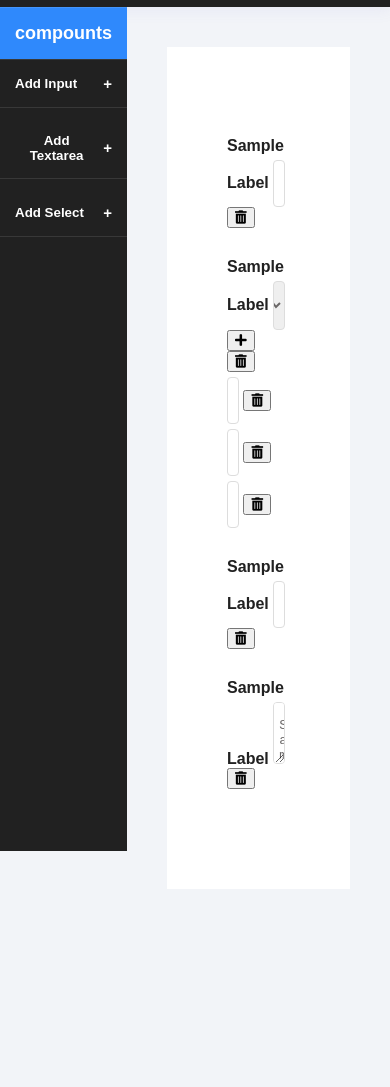
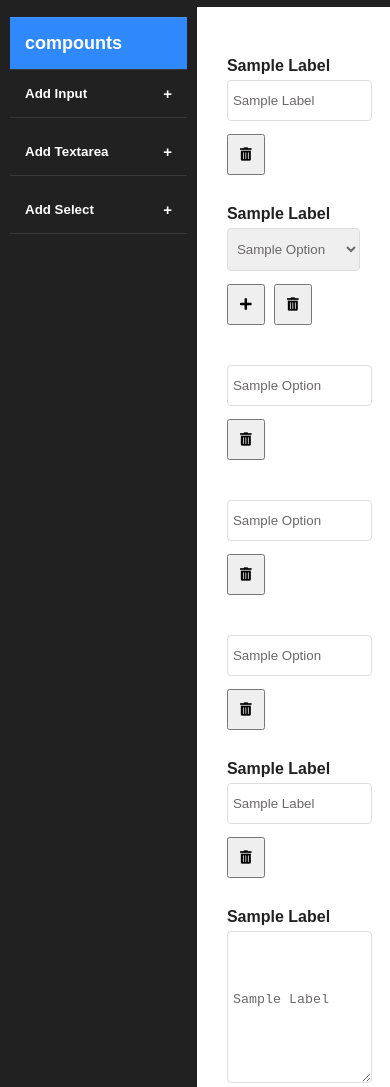
Before and after one commit to amolraut474/-visual-form, a plain HTML site: page index.html in a window 390 px wide. Shown: the part 64-1151 px from the top of the page. Before the commit the page ends 993 px from the top, so only its background shows below. Drawn offline with Linux system fonts and the light colour scheme.

Commit message:
Update index.html

```diff
--- a/index.html
+++ b/index.html
@@ -67,6 +67,7 @@
             flex-grow: 1;
             padding: 40px;
             box-sizing: border-box;
+            background: #f2f4f8;
         }
 
         #formBuilder {
@@ -81,7 +82,7 @@
             padding: 10px;
 
             cursor: move;
-            /* Indicates that you can drag the field */
+
         }
 
         input,
@@ -90,7 +91,7 @@
             width: calc(100% - 100px);
             padding: 5px;
             margin-top: 5px;
-            padding: 15px 5px;
+            padding: 12px 5px;
             border: 1px solid #ddd;
             border-radius: 4px;
             color: #6b6868;
@@ -102,6 +103,8 @@
 
         .container {
             display: flex;
+            background: #212121;
+
         }
 
         button#saveForm {
@@ -136,6 +139,72 @@
             font-weight: 700;
             color: #212121;
         }
+
+        input[type="text"] {
+            margin-top: 40px;
+        }
+
+        textarea {
+            padding: 60px 5px;
+        }
+
+        button.delete-btn {
+            padding: 11px;
+        }
+
+        .Add-btn {
+            padding: 11px;
+        }
+
+        div#\36 80cff8d-c7f9-40be-8767-e3d6ba420952 {
+            position: relative;
+        }
+
+        div#\36 80cff8d-c7f9-40be-8767-e3d6ba420952 .delete-btn {
+            position: absolute;
+            top: 34px;
+            right: 50px;
+        }
+
+        @media only screen and (max-width: 600px) {
+
+
+            #sidebar {
+                width: 100%;
+                padding: 10px;
+            }
+
+            #content {
+                padding: 0px;
+            }
+
+            #formBuilder {
+                padding: 40px 20px;
+            }
+
+            .field {
+                padding: 10px;
+            }
+
+            input,
+            select,
+            textarea {
+                width: calc(100%);
+            }
+
+            button#saveForm {
+                padding: 10px 30px;
+            }
+
+            button.delete-btn {
+                margin-top: 13px;
+            }
+
+            div#\36 80cff8d-c7f9-40be-8767-e3d6ba420952 .delete-btn {
+                top: 184px;
+                right: 105px;
+            }
+        }
     </style>
 </head>
 
@@ -160,7 +229,7 @@
     </div>
     <script>
         let formData = [
-            // Initial sample data provided by you in JSON
+
             { id: "c0ac49c5-871e-4c72-a878-251de465e6b4", type: "input", label: "Sample Label", placeholder: "Sample placeholder" },
             { id: "146e69c2-1630-4a27-9d0b-f09e463a66e4", type: "select", label: "Sample Label", options: ["Sample Option", "Sample Option", "Sample Option"] },
             { id: "45002ecf-85cf-4852-bc46-529f94a758f5", type: "input", label: "Sample Label", placeholder: "Sample Placeholder" },
@@ -179,7 +248,7 @@
                 fieldDiv.innerHTML = `
                     <label>${element.label}</label>
                     ${renderInput(element)}
-                    <button onclick="deleteElement('${element.id}')"><i class="fas fa-trash-alt"></i></button>
+                    <button onclick="deleteElement('${element.id}')" class="delete-btn"><i class="fas fa-trash-alt"></i></button>
                     ${element.type === 'select' ? renderSelectOptions(element) : ''}
                 `;
                 formBuilder.appendChild(fieldDiv);
@@ -195,7 +264,7 @@
                     <select onchange="updateLabel(this.value, '${element.id}')">
                         ${optionsHTML}
                     </select>
-                    <button onclick="addOption('${element.id}')"><i class="fas fa-plus"></i></button>`;
+                    <button onclick="addOption('${element.id}')" class="Add-btn"><i class="fas fa-plus"></i></button>`;
             } else {
                 return `<input type="${element.type}" placeholder="${element.placeholder}" value="${element.label}" onchange="updateLabel(this.value, '${element.id}')">`;
             }
@@ -206,7 +275,7 @@
                 return `
                     <div>
                         <input type="text" value="${option}" onchange="updateOption(this.value, '${element.id}', ${index})">
-                        <button onclick="deleteOption('${element.id}', ${index})"><i class="fas fa-trash-alt"></i></button>
+                        <button onclick="deleteOption('${element.id}', ${index})" class="delete-btn"><i class="fas fa-trash-alt"></i></button>
                     </div>
                 `;
             }).join('');
```
